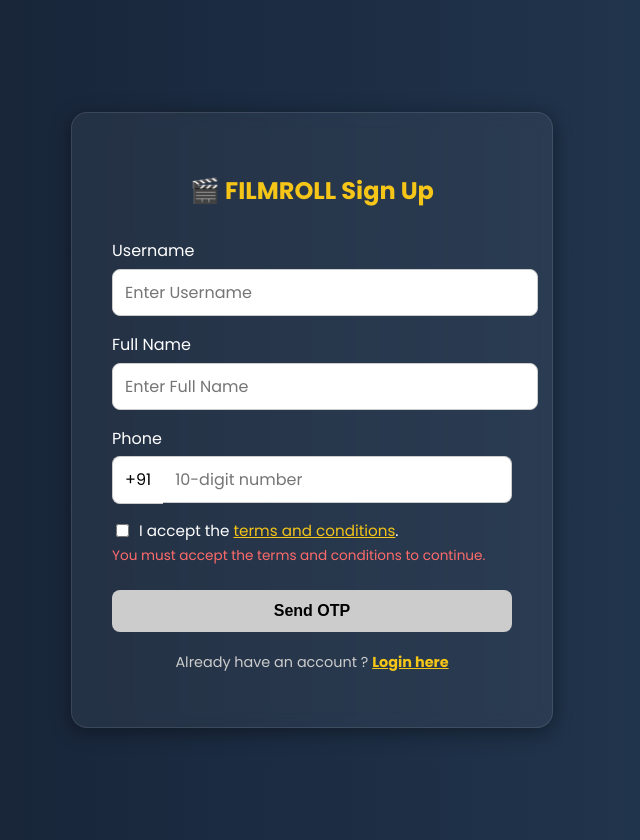
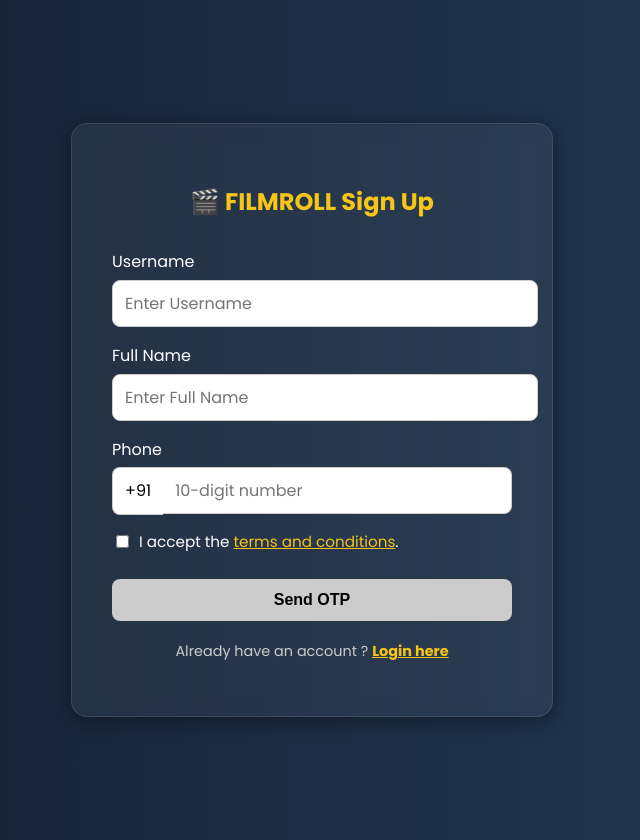
Before and after one commit to aiswaryathepride/task1, a React (Create React App) app in the folder signup-frontend/: page /signup in a window 1280 px wide. Shown: the whole page, without its empty margins (328-968 px from the left). Built offline with nearby package versions, Linux system fonts and the light colour scheme.

Commit message:
Added full code.1

```diff
--- a/signup-frontend/src/Register.js
+++ b/signup-frontend/src/Register.js
@@ -372,7 +372,7 @@ function Register() {
                 I accept the <Link to="/terms" style={{ color: '#f5c518', textDecoration: 'underline' }}>terms and conditions</Link>.
               </label>
             </div>
-            {!formData.termsAccepted && (
+            {touched && !formData.termsAccepted && (
               <p style={{ color: '#ff6b6b', fontSize: '0.85rem', marginTop: '-12px' }}>
                 You must accept the terms and conditions to continue.
               </p>
```
